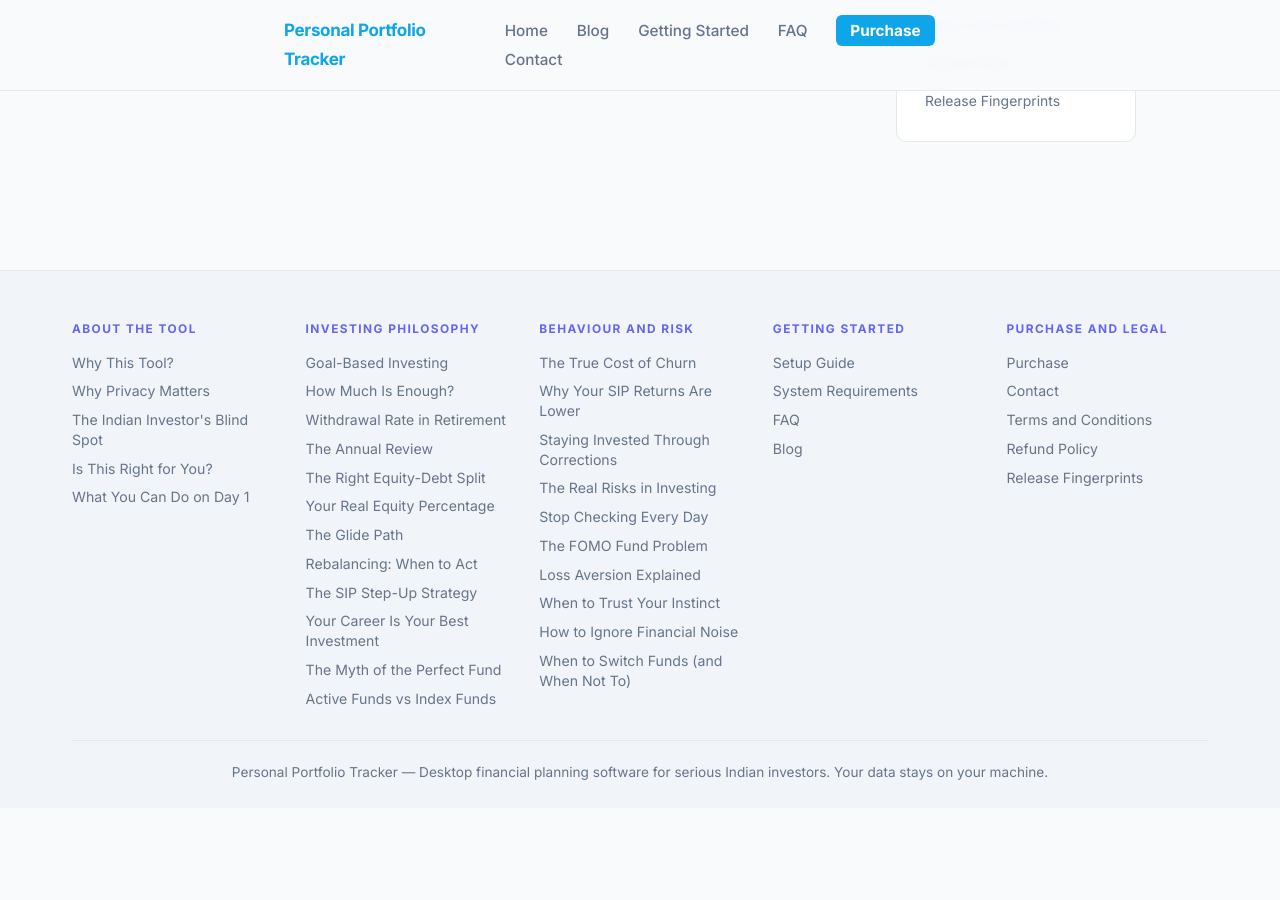
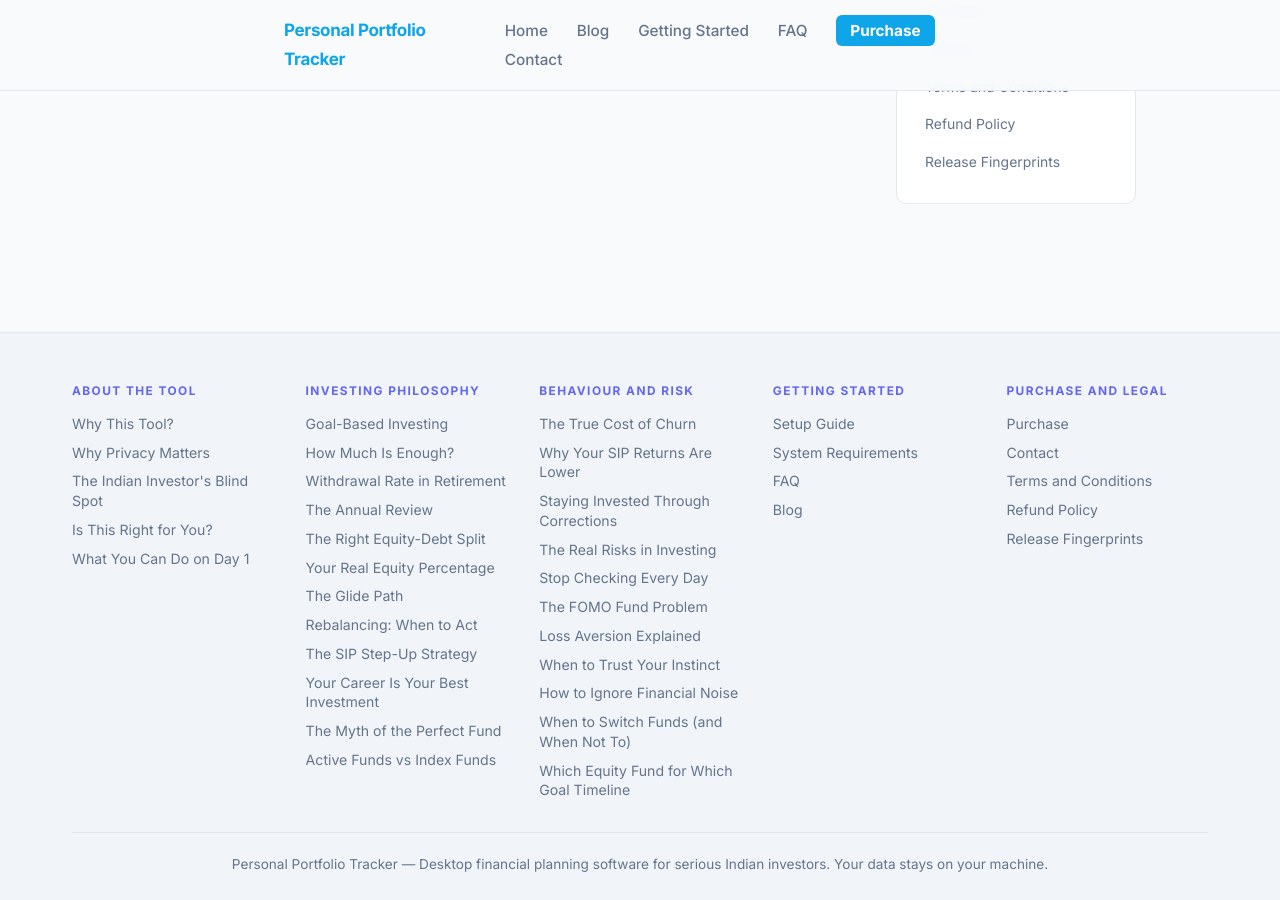
Before and after one commit to srikrishna2024/portfolio-tracker-blog, a Jekyll site: the page built from blog/index.html, in a window 1280 px wide and 900 px high, scrolled down 2391 px. Built offline with Jekyll 4.4.1, drawn with Linux system fonts in a browser that asks for light colours; before the commit the page ends 3199 px from its top, so only the background shows below that; some of the changed text lies outside the part shown.

Commit message:
blog: add fund-category-timeline post to Behaviour and Risk navigation

```diff
--- a/_includes/sidebar.html
+++ b/_includes/sidebar.html
@@ -46,6 +46,7 @@
       <li><a href="{{ '/trust-your-instinct/' | relative_url }}" class="sidebar-post-link">When to Trust Your Instinct</a></li>
       <li><a href="{{ '/ignoring-noise/' | relative_url }}" class="sidebar-post-link">How to Ignore Financial Noise</a></li>
       <li><a href="{{ '/blog/2026/06/when-to-switch-funds/' | relative_url }}" class="sidebar-post-link">When to Switch Funds (and When Not To)</a></li>
+      <li><a href="{{ '/blog/2026/06/fund-category-timeline-matching/' | relative_url }}" class="sidebar-post-link">Which Equity Fund for Which Goal Timeline</a></li>
     </ul>
   </div>
 
--- a/_layouts/default.html
+++ b/_layouts/default.html
@@ -74,6 +74,7 @@
           <a href="{{ '/trust-your-instinct/' | relative_url }}">When to Trust Your Instinct</a>
           <a href="{{ '/ignoring-noise/' | relative_url }}">How to Ignore Financial Noise</a>
           <a href="{{ '/blog/2026/06/when-to-switch-funds/' | relative_url }}">When to Switch Funds (and When Not To)</a>
+          <a href="{{ '/blog/2026/06/fund-category-timeline-matching/' | relative_url }}">Which Equity Fund for Which Goal Timeline</a>
         </div>
 
         <div class="footer-col">
--- a/_layouts/home.html
+++ b/_layouts/home.html
@@ -72,6 +72,7 @@
           <a href="{{ '/trust-your-instinct/' | relative_url }}">When to Trust Your Instinct</a>
           <a href="{{ '/ignoring-noise/' | relative_url }}">How to Ignore Financial Noise</a>
           <a href="{{ '/blog/2026/06/when-to-switch-funds/' | relative_url }}">When to Switch Funds (and When Not To)</a>
+          <a href="{{ '/blog/2026/06/fund-category-timeline-matching/' | relative_url }}">Which Equity Fund for Which Goal Timeline</a>
         </div>
 
         <div class="footer-col">
--- a/_layouts/wide.html
+++ b/_layouts/wide.html
@@ -70,6 +70,7 @@
           <a href="{{ '/trust-your-instinct/' | relative_url }}">When to Trust Your Instinct</a>
           <a href="{{ '/ignoring-noise/' | relative_url }}">How to Ignore Financial Noise</a>
           <a href="{{ '/blog/2026/06/when-to-switch-funds/' | relative_url }}">When to Switch Funds (and When Not To)</a>
+          <a href="{{ '/blog/2026/06/fund-category-timeline-matching/' | relative_url }}">Which Equity Fund for Which Goal Timeline</a>
         </div>
 
         <div class="footer-col">
```
